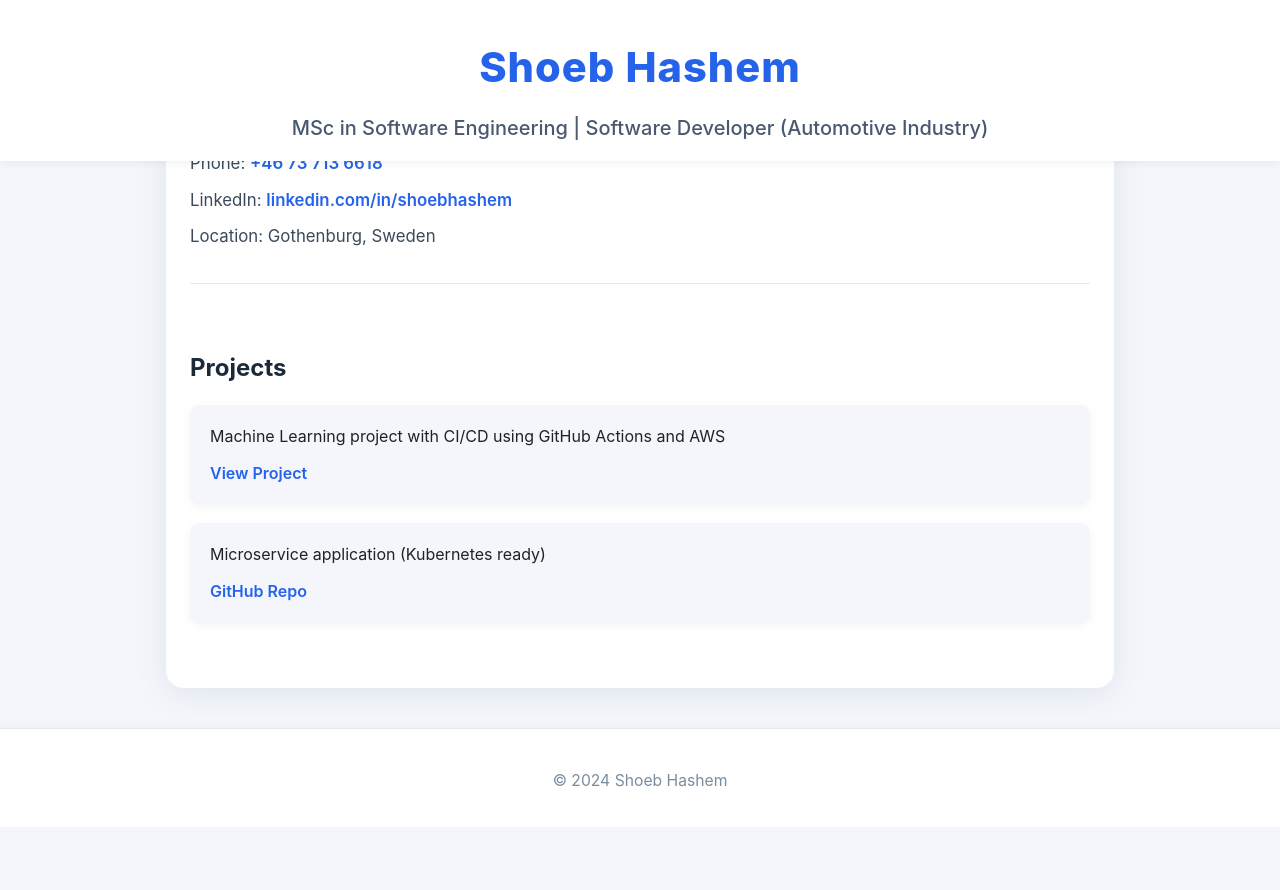
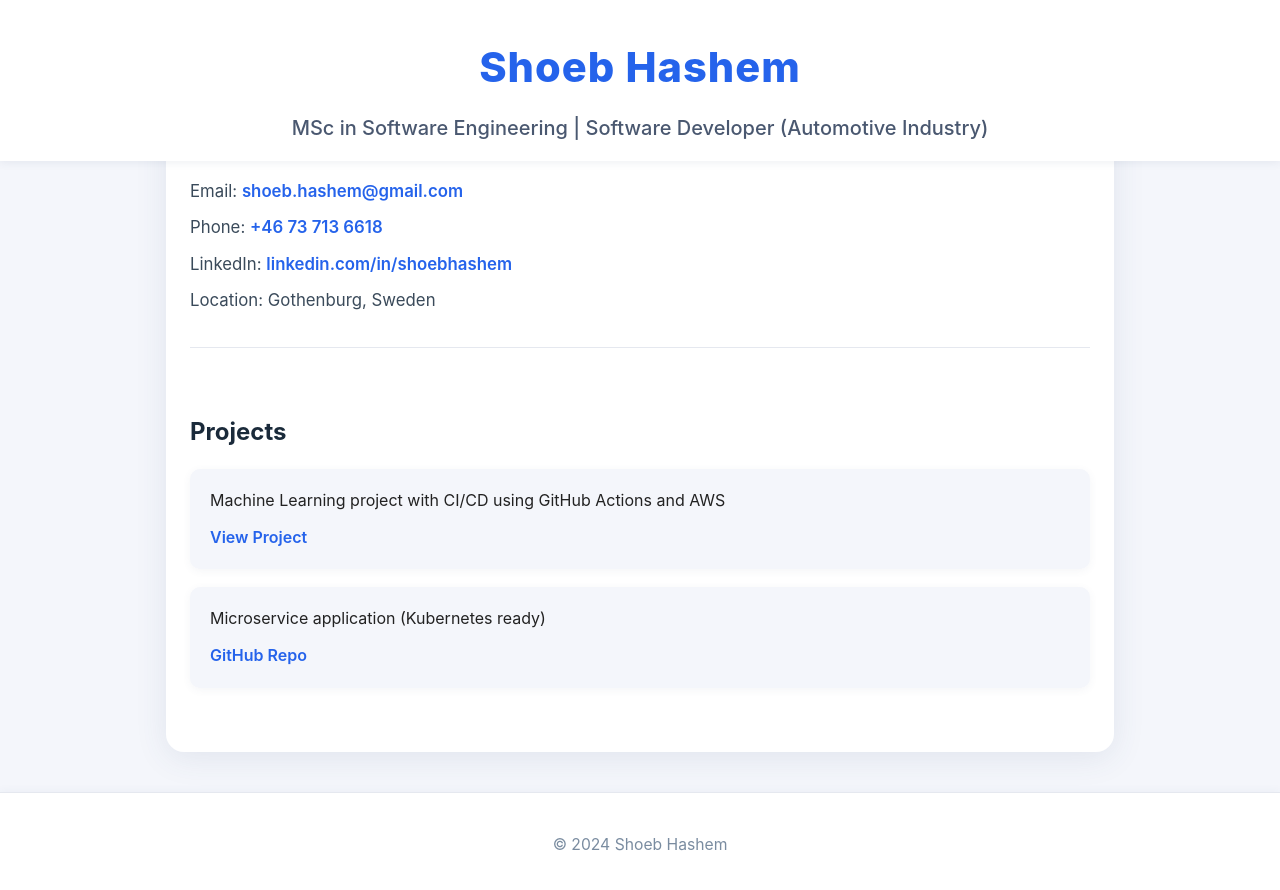
Before and after one commit to shoebhashem/homepage, a React (Create React App) app: page / in a window 1280 px wide. Before the commit the page ends 827 px from the top, so only its background shows below. Built offline with nearby package versions, Linux system fonts and the light colour scheme.

Commit message:
updated even more

```diff
--- a/src/App.css
+++ b/src/App.css
@@ -44,7 +44,7 @@ body {
   background: #fff;
   border-radius: 18px;
   box-shadow: 0 6px 32px rgba(60, 80, 120, 0.10);
-  padding: 32px 24px 40px 24px;
+  padding: 96px 24px 40px 24px; /* Add top padding for fixed header */
   display: flex;
   flex-direction: column;
   gap: 40px;
```
